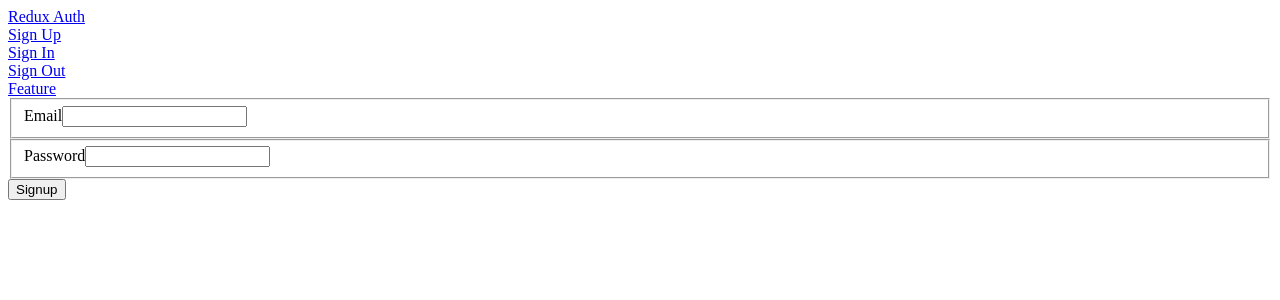
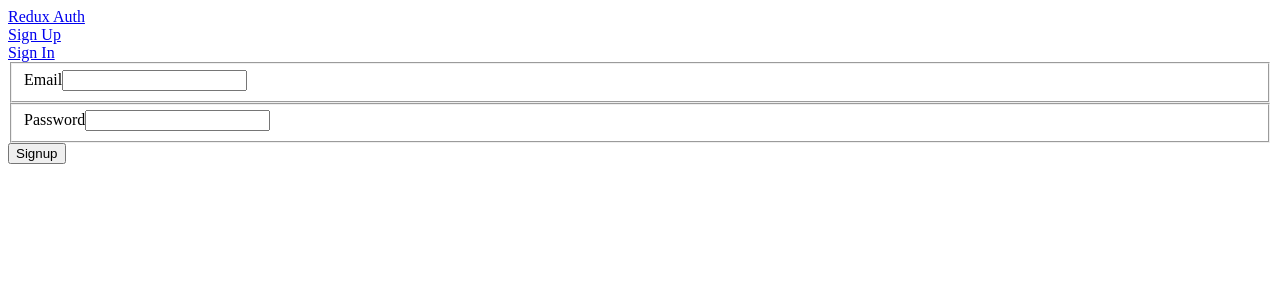
Before and after one commit to Basem101/auth, a React (Create React App) app in the folder client/: page /signup in a window 1280 px wide. Shown: the top 300 px of the page. Built offline with nearby package versions, Linux system fonts and the light colour scheme.

Commit message:
header links for authenticated vs non-authenticated users

```diff
--- a/client/src/components/Header.js
+++ b/client/src/components/Header.js
@@ -2,24 +2,45 @@
 // this component will hold all the links On home page
 import React, { Component } from 'react';
 import { Link } from 'react-router-dom';
-
+import { connect } from 'react-redux';
 
 class Header extends Component {
+
+	renderLinks() {
+		if(this.props.authenticated) {
+			return (
+				<div>
+					<Link to="/feature">Feature</Link>
+					<br />
+					<Link to="/signout">Sign Out</Link>
+				</div>
+			)
+		} else {
+			return (
+				<div>
+					<Link to="/signup">Sign Up</Link>
+					<br />
+					<Link to="/signin">Sign In</Link>
+				</div>
+			)
+		}
+	}
+
 	render() {
 		return (
 			<div>
 				<Link to="/">Redux Auth</Link>
 				<br />
-				<Link to="/signup">Sign Up</Link>
-				<br />
-				<Link to="/signin">Sign In</Link>
-				<br />
-				<Link to="/signout">Sign Out</Link>
-				<br />
-				<Link to="/feature">Feature</Link>
+				{ this.renderLinks() }
 			</div>
 		);
 	}
 }
 
-export default Header;
+function mapStateToProps(state) {
+	return {
+		authenticated: state.auth.authenticated
+	}
+}
+
+export default connect(mapStateToProps)(Header);
--- a/client/src/components/auth/Signin.js
+++ b/client/src/components/auth/Signin.js
@@ -20,7 +20,6 @@
 	};
 
 	render() {
-
 		const {handleSubmit, errorMessage} = this.props;
 		console.log('error: ', errorMessage)
 		return (
```
